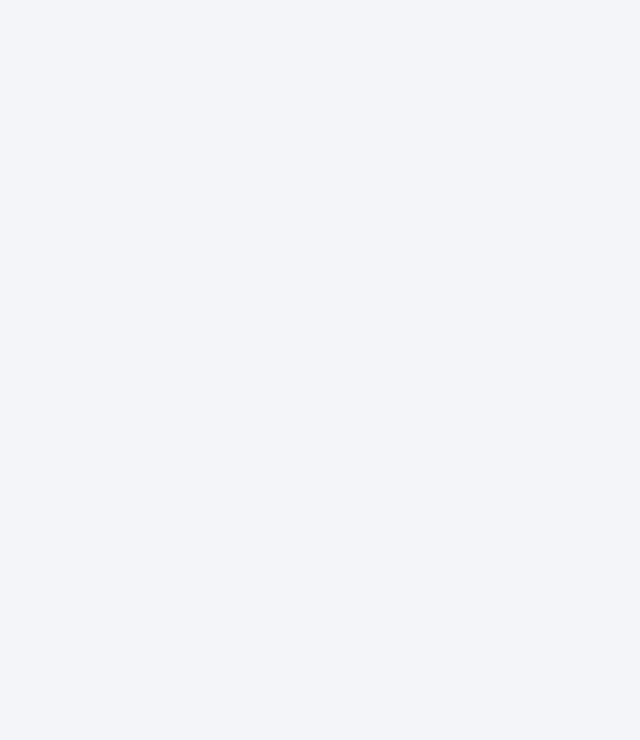
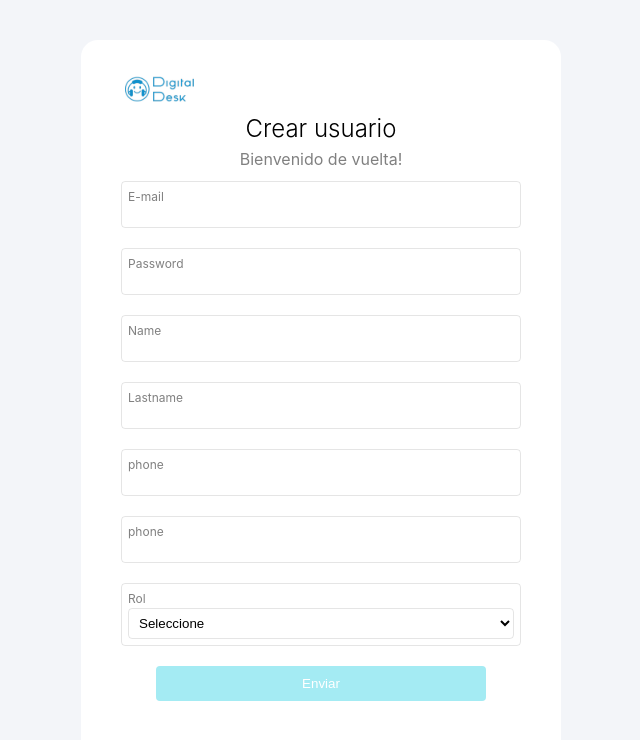
Before and after one commit to DEV-KDHG/DESKHELP_FRONTEND, a React (Vite) app: page /sign_up in a window 1280 px wide. Before the commit this address had no page. Shown: the top 740 px of the page, without its empty margins (319-959 px from the left). Built offline with nearby package versions, Linux system fonts and the light colour scheme.

Commit message:
login and registration layout finish

```diff
--- a/src/App.tsx
+++ b/src/App.tsx
@@ -1,6 +1,7 @@
 import { BrowserRouter, Navigate, Route, Routes } from "react-router-dom";
 
 import Login from "./screens/Auth/login";
+import Signup from "./screens/Auth/singup";
 
 function App() {
   return (
@@ -8,6 +9,7 @@ function App() {
       <Routes>
 
         <Route path={"/login"} element={<Login />} />
+        <Route path={"sign_up"} element={<Signup/>}/>
       </Routes>
     </BrowserRouter>
   );
--- a/src/screens/Auth/login/index.tsx
+++ b/src/screens/Auth/login/index.tsx
@@ -24,7 +24,7 @@ const Login = () => {
             <ButtonComponet label="Acceder" />
           </div>
           <div className={style.button_link}>
-            <ButtonLink name={"¿No tienes cuenta?"} />
+
             <ButtonLink name={"¿Olvidastes tu contraseña?"} />
           </div>
         </div>
--- a/src/screens/Auth/singup/index.tsx
+++ b/src/screens/Auth/singup/index.tsx
@@ -1,11 +1,56 @@
+import ButtonComponet from "../../../components/ui/Button";
+import ButtonLink from "../../../components/ui/ButtonLink";
+import InputComponet from "../../../components/ui/Input";
+import style from "./singup.module.css";
+const Signup = () => {
+  return (
+    <div className={style.container}>
+      <div className={style.form_login}>
+        <div className={style.logo_container}>
+          <img
+            className={style.img_logo}
+            src={"./img/logodef.png"}
+            alt="logo"
+          />
+        </div>
 
+        <div className={style.forms}>
+          <div className={style.forms_header}>
+            <h2>Crear usuario</h2>
+            <span>Bienvenido de vuelta!</span>
+          </div>
+          <div className={style.container_input}>
+            <InputComponet label="E-mail" type="email" />
 
-const Signup = () => {
-    return (
-      <div>
-          <h1>Holaaa</h1>
+            <InputComponet label="Password" type="password" />
+
+            <InputComponet label="Name" type="text" />
+
+            <InputComponet label="Lastname" type="text" />
+
+            <InputComponet label="phone" type="text" />
+
+            <InputComponet label="phone" type="text" />
+
+            <div className={style.list}>
+              <form action="#"></form>
+              <span>Rol</span>
+              <select name="lenguajes" id="lang">
+                <option value="">Seleccione</option>
+
+                <option value="Usuario">Usuario</option>
+                <option value="Agente">Agente</option>
+              </select>
+            </div>
+
+            <div className={style.container_buttons}>
+              <ButtonComponet label={"Enviar"} />
+            </div>
+          </div>
+        </div>
       </div>
-    )
-  }
+    </div>
+  );
+};
 
-  export default Signup
+export default Signup;
--- /dev/null
+++ b/src/screens/Auth/singup/singup.module.css
@@ -0,0 +1,74 @@
+.container {
+  height: 100vh;
+  display: flex;
+  align-items: center;
+  justify-content: center;
+}
+h2
+{
+    font-size: 2.4rem;
+    font-weight: 330;
+}
+span {
+    color: gray;
+}
+.img_logo {
+  width: 8rem;
+  height: 8rem;
+  margin-top: -2.9rem;
+  margin-bottom: -2.99rem;
+}
+.forms_header
+{
+    text-align: center;
+    margin-bottom: 1rem;
+
+
+}
+.form_login
+{
+    background-color: #fff;
+  padding: 4rem;
+  width: 48rem;
+  height:72rem;
+  border-radius: 1.7rem;
+
+}
+.logo_container {
+  display: flex;
+}
+.container_input
+{
+    display: flex;
+    flex-direction: column;
+    gap: 2rem;
+}
+
+
+
+.list , select
+{
+    display: flex;
+    flex-direction: column;
+    border: 1px solid rgba(0, 0, 0, 0.1);
+    border-radius: 0.4rem;
+    padding: 0.6rem;
+    background-color: transparent;
+}
+
+select:focus option
+{
+    background-color: transparent;
+}
+select option:checked {
+    background-color: transparent; /* Mantener el fondo transparente */
+}
+.list span
+{
+    font-size: 1.2rem;
+    color: gray;
+}
+.ButtonComponet
+{
+    margin-top: 6rem;
+}
```
